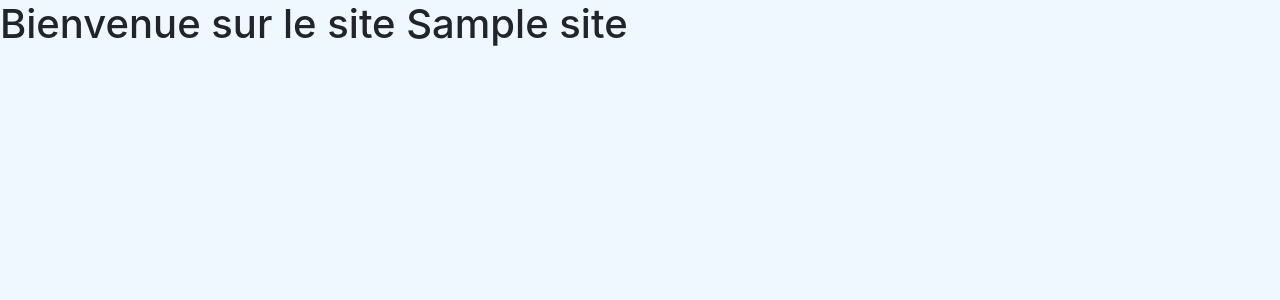
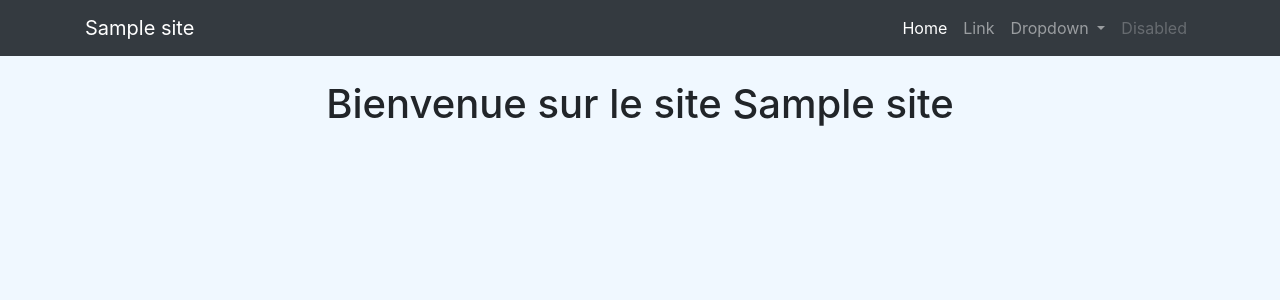
Before and after one commit to salaloom/immobiliare, a WordPress theme: template index.php in a window 1280 px wide. Shown: the top 300 px of the page. Run offline with PHP 8.4 and a stand-in for WordPress, Linux system fonts and the light colour scheme; the site name, menu and one post (Sample post) are stand-ins, and other content is empty; style sheets or scripts are compiled from the project's sources.

Commit message:
first style mods

```diff
--- a/assets/css/source.scss
+++ b/assets/css/source.scss
@@ -11,6 +11,7 @@ License URI:  http://www.gnu.org/licenses/gpl-2.0.html
 
 
 $color: aliceblue ;
+$navcolor: black;
 
 @import'../../node_modules/bootstrap/scss/bootstrap';
 
@@ -20,3 +21,7 @@ body{
     background-color : $color;
 
 }
+
+#navbar{
+    background-color: $navcolor;
+}
--- a/index.php
+++ b/index.php
@@ -6,7 +6,58 @@
         <link rel="stylesheet" href="<?php bloginfo('stylesheet_url'); ?>">
     </head>
     <body>
-        <h1>Bienvenue sur le site <?php bloginfo('name'); ?></h1>
-        <p><?php bloginfo('description'); ?></p>
+
+
+
+    <nav  class="navbar navbar-expand-lg navbar-dark bg-dark">
+        <div class="container">
+            <a class="navbar-brand" href="#"><?php bloginfo('name'); ?></a>
+            <button class="navbar-toggler" type="button" data-toggle="collapse" data-target="#navbarSupportedContent" aria-controls="navbarSupportedContent" aria-expanded="false" aria-label="Toggle navigation">
+            <span class="navbar-toggler-icon"></span>
+             </button>
+
+            <div class="collapse navbar-collapse" id="navbarSupportedContent">
+            <ul class="navbar-nav ml-auto">
+            <li class="nav-item active">
+        <a class="nav-link" href="#">Home <span class="sr-only">(current)</span></a>
+      </li>
+      <li class="nav-item">
+        <a class="nav-link" href="#">Link</a>
+      </li>
+      <li class="nav-item dropdown">
+        <a class="nav-link dropdown-toggle" href="#" id="navbarDropdown" role="button" data-toggle="dropdown" aria-haspopup="true" aria-expanded="false">
+          Dropdown
+        </a>
+        <div class="dropdown-menu" aria-labelledby="navbarDropdown">
+          <a class="dropdown-item" href="#">Action</a>
+          <a class="dropdown-item" href="#">Another action</a>
+          <div class="dropdown-divider"></div>
+          <a class="dropdown-item" href="#">Something else here</a>
+        </div>
+      </li>
+      <li class="nav-item">
+        <a class="nav-link disabled" href="#">Disabled</a>
+      </li>
+    </ul>
+  </div>
+  </div>
+</nav>
+
+
+
+
+
+
+
+
+
+     <div class="container">
+
+                <h1 class="text-center my-4">Bienvenue sur le site <?php bloginfo('name'); ?></h1>
+                <p><?php bloginfo('description'); ?></p>
+
+    </div>
+
+
     </body>
 </html>
```
